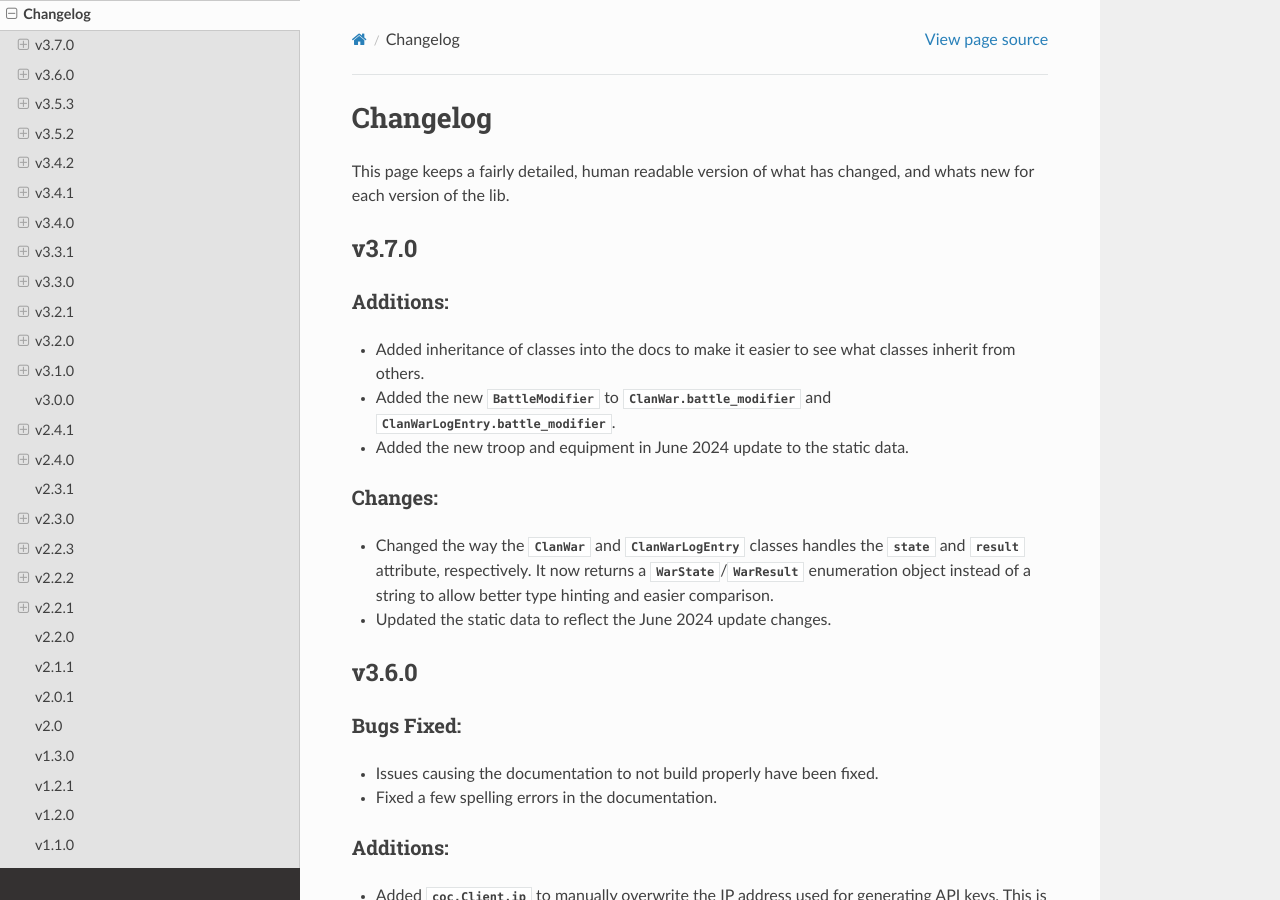
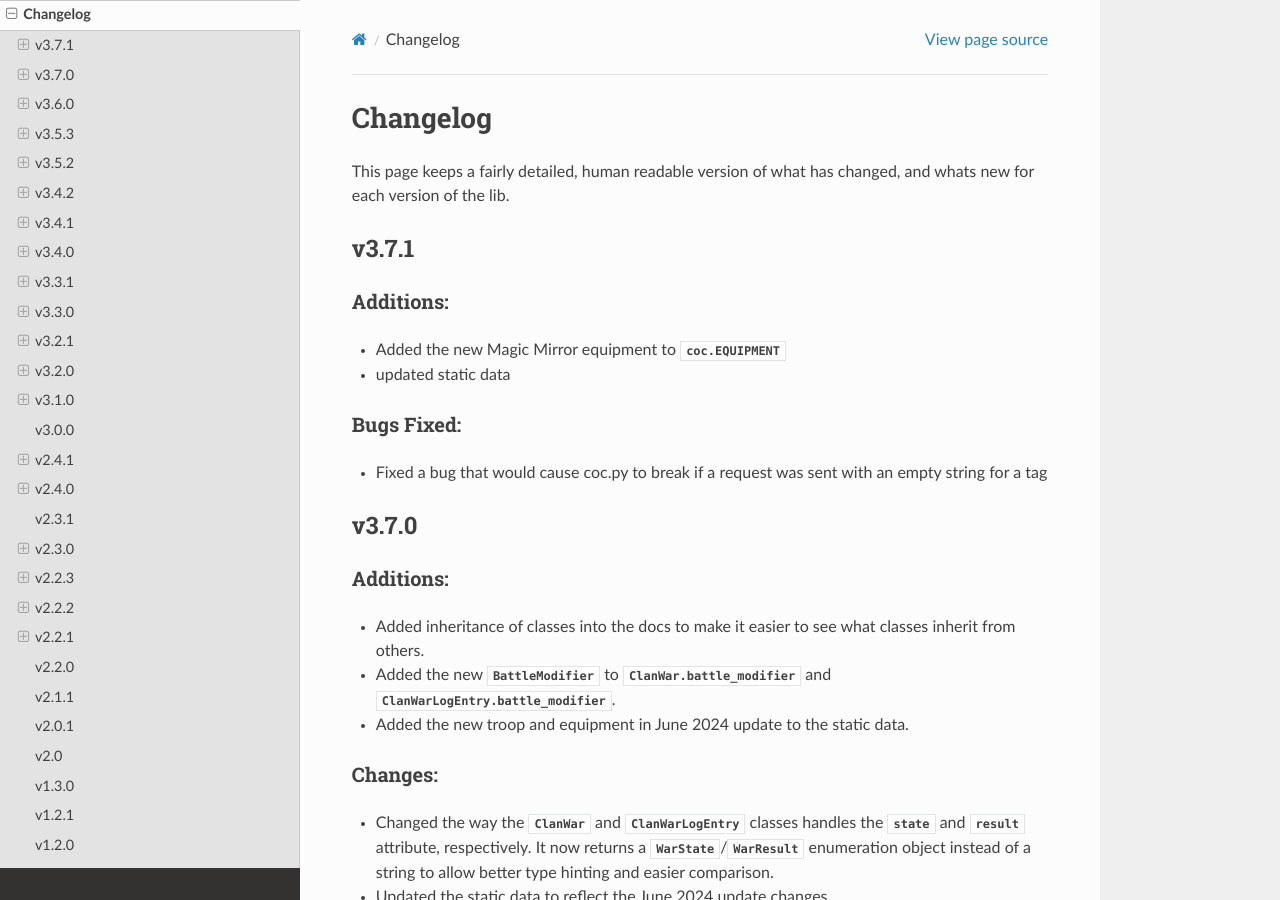
Before and after one commit to mathsman5133/coc.py, a Sphinx documentation site: the page built from docs/miscellaneous/changelog.rst, in a window 1280 px wide and 900 px high. Built offline with Sphinx 7.4.7 and the Read the Docs theme 2.0.0, drawn with Linux system fonts in a browser that asks for light colours.

Commit message:
chore: version bumps & docs

```diff
--- a/coc/__init__.py
+++ b/coc/__init__.py
@@ -22,7 +22,7 @@ OUT OF OR IN CONNECTION WITH THE SOFTWARE OR THE USE OR OTHER DEALINGS IN THE
 SOFTWARE.
 """
 
-__version__ = "3.7.0"
+__version__ = "3.7.1"
 
 from .abc import BasePlayer, BaseClan
 from .clans import RankedClan, Clan
--- a/docs/conf.py
+++ b/docs/conf.py
@@ -15,7 +15,7 @@ sys.path.append((root_project / "docs").as_posix())
 project = 'coc'
 copyright = '2022, mathsman5133'
 author = 'mathsman5133'
-release = '3.7.0'
+release = '3.7.1'
 
 # -- General configuration ---------------------------------------------------
 # https://www.sphinx-doc.org/en/master/usage/configuration.html#general-configuration
--- a/docs/miscellaneous/changelog.rst
+++ b/docs/miscellaneous/changelog.rst
@@ -6,6 +6,18 @@ Changelog
 ===========
 This page keeps a fairly detailed, human readable version
 of what has changed, and whats new for each version of the lib.
+
+v3.7.1
+------
+
+Additions:
+~~~~~~~~~~
+- Added the new Magic Mirror equipment to :class:`coc.EQUIPMENT`
+- updated static data
+
+Bugs Fixed:
+~~~~~~~~~~~
+- Fixed a bug that would cause coc.py to break if a request was sent with an empty string for a tag
 
 v3.7.0
 ------
--- a/pyproject.toml
+++ b/pyproject.toml
@@ -7,7 +7,7 @@ name = "coc.py"
 authors = [{ name = "mathsman5133" }]
 maintainers = [{ name = "majordoobie" }, { name = "MagicTheDev" }, { name = "Kuchenmampfer" },
     { name = "lukasthaler"}, { name = "doluk"}]
-version = "3.7.0"
+version = "3.7.1"
 description = "A python wrapper for the Clash of Clans API"
 requires-python = ">=3.7.3"
 readme = "README.rst"
```
